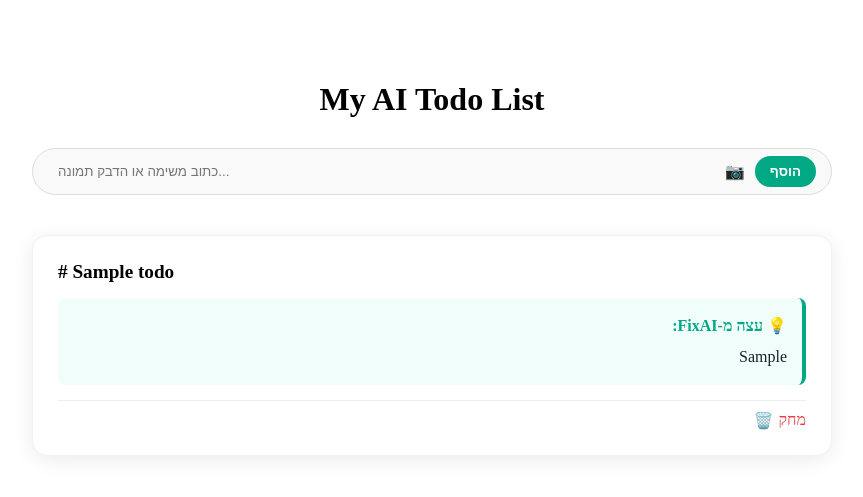
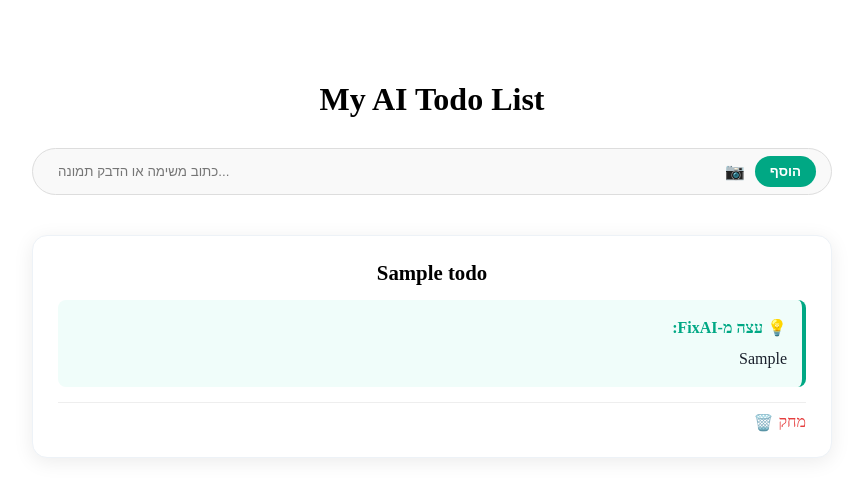
Before and after one commit to oranmeir-git/FixAI, a Flask app: page / in a window 1280 px wide. Shown: the top 497 px of the page, without its empty margins (208-1071 px from the left). Run offline with Flask 3, Linux system fonts and the light colour scheme; tables that the repository leaves empty hold one stand-in row (values such as "Sample post").

Commit message:
Center task title and remove hash

```diff
--- a/templates/index.html
+++ b/templates/index.html
@@ -26,9 +26,8 @@
 
     {% for todo in list_todo %}
         <div class="todo-card">
-            <div style="display: flex; justify-content: space-between; align-items: center;">
-                <strong style="font-size: 1.2em;"># {{ todo.title }}</strong>
-
+            <div style="text-align: center; margin-bottom: 15px;">
+                <strong style="font-size: 1.3em;">{{ todo.title }}</strong>
             </div>
 
             {% if todo.advice %}
```
